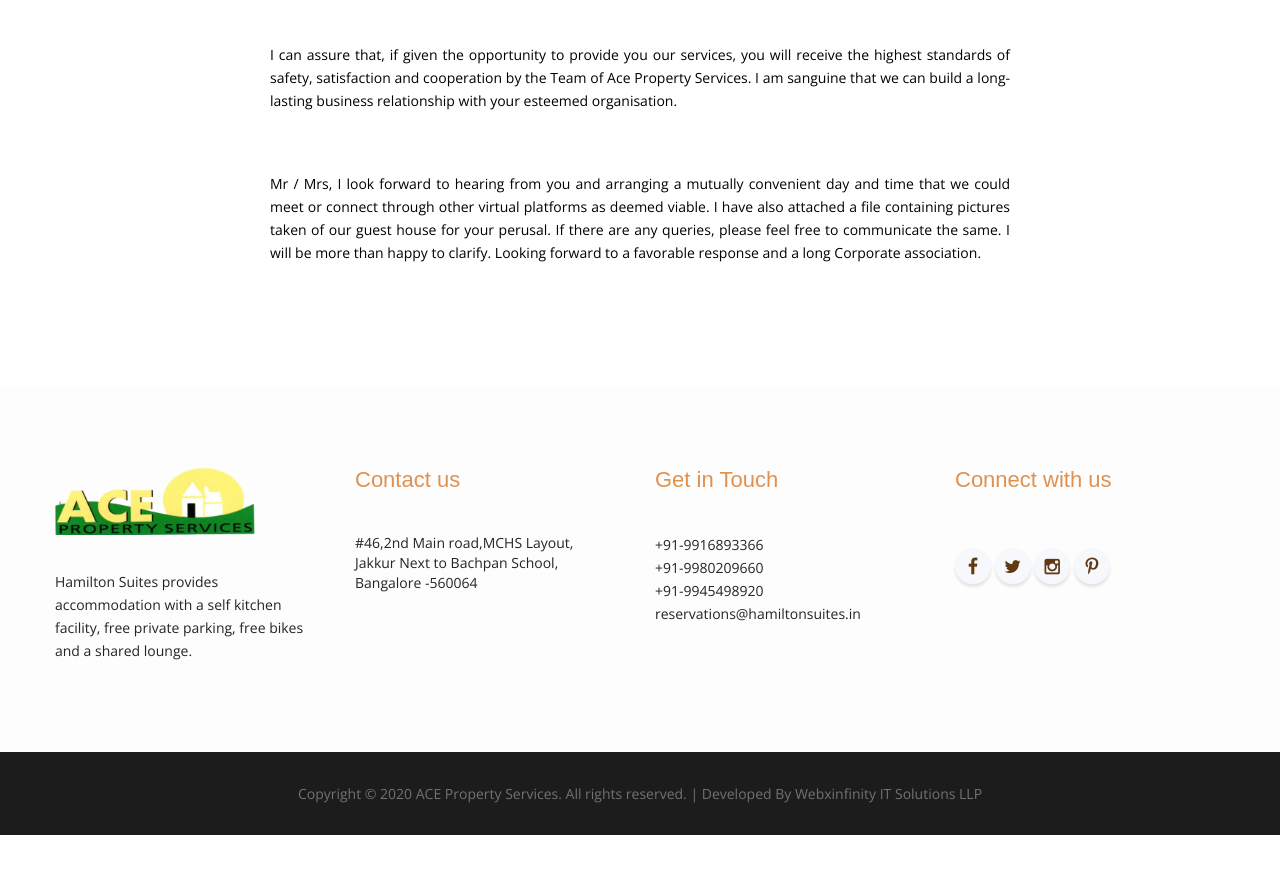
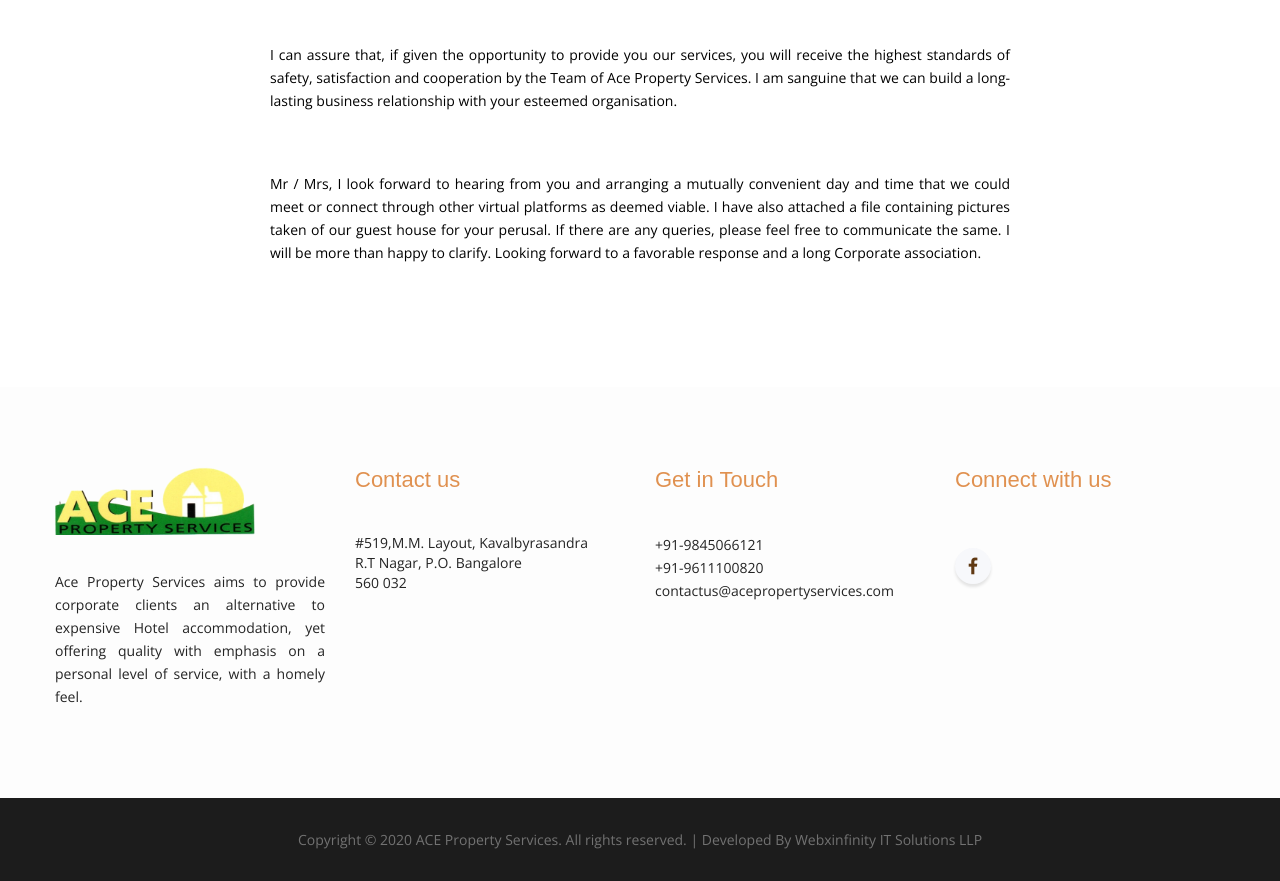
Before and after one commit to WebxInfinity/Aceproperties, a plain HTML site: page Our Properties.html in a window 1280 px wide. Shown: the part 3972-4853 px from the top of the page. Before the commit the page ends 4807 px from the top, so only its background shows below. Drawn offline with nearby package versions, Linux system fonts and the light colour scheme; files whose address does not match are found by name; a web font is replaced by a local one.

Commit message:
Update Our Properties.html

```diff
--- a/Our Properties.html
+++ b/Our Properties.html
@@ -348,13 +348,14 @@ Mr / Mrs, I look forward to hearing from you and arranging a mutually convenient
             </div>
 
 </div></section>
+
     <div class="section-white-1 sec-padding">
         <div class="container">
             <div class="row">
                 <div class="col-md-3 col-sm-12 colmargin clearfix margin-bottom">
                     <div class="fo-map">
                         <div class="footer-logo"><img src="images/logo/logo.png" alt="" /></div>
-                        <p class="text-dark">Hamilton Suites provides accommodation with a self kitchen facility, free private parking, free bikes and a shared lounge.</p>
+                        <p class="text-dark" style = "text-align: justify;">Ace Property Services aims to provide corporate clients an alternative to expensive Hotel accommodation, yet offering quality with emphasis on a personal level of service, with a homely feel.</p>
 
                     </div>
                 </div>
@@ -365,9 +366,7 @@ Mr / Mrs, I look forward to hearing from you and arranging a mutually convenient
                     <div class="clearfix"></div>
                     <br/>
                     <address class="text-dark">
-                         #46,2nd Main road,MCHS Layout,<br>
-                         Jakkur Next to Bachpan School, <br>
-                         Bangalore -560064
+                         #519,M.M. Layout, Kavalbyrasandra</br> R.T Nagar, P.O. Bangalore </br> 560 032
                             </address>
                 </div>
                 <!--end item-->
@@ -376,8 +375,8 @@ Mr / Mrs, I look forward to hearing from you and arranging a mutually convenient
                     <h4 class="orenge-text less-mar3 font-weight-5">Get in Touch</h4>
                     <div class="clearfix"></div>
                     <br/>
-                    <span class="text-dark"> +91-9916893366 <br> +91-9980209660 <br> +91-9945498920</span><br>
-                    <span class="text-dark"> reservations@hamiltonsuites.in</span><br>
+                    <span class="text-dark"> +91-9845066121 <br> +91-9611100820 <br>
+                    <span class="text-dark"> contactus@acepropertyservices.com</span><br>
                     <span class="text-dark"> </span>
 
                 </div>
@@ -387,10 +386,8 @@ Mr / Mrs, I look forward to hearing from you and arranging a mutually convenient
                     <div class="clearfix"></div>
                     <br/>
                     <ul class="footer-social-icons dark left-align icons-plain text-center">
-                        <li class="m5"><a href="https://www.facebook.com/Hamiltonsuites-100171931620459/" target="_blank"><i class="fa fa-facebook"></i></a></li>
-                        <li class="m5"><a class="twitter" href="https://twitter.com/hamilton_suites" target="_blank"><i class="fa fa-twitter"></i></a></li>
-                        <li class="m5"><a href="https://www.instagram.com/hamilton_suites/" target="_blank"><i class="fa fa-instagram"></i></a></li>
-                         <li class="m5"><a href="https://in.pinterest.com/Hamilton_suites/" target="_blank"><i class="fa fa-pinterest-p"></i></a></li>
+                        <li class="m5"><a href="https://www.facebook.com/Ace-Property-Services-288481781294255/" target="_blank"><i class="fa fa-facebook"></i></a></li>
+
 
                     </ul>
                 </div>
@@ -400,7 +397,6 @@ Mr / Mrs, I look forward to hearing from you and arranging a mutually convenient
         </div>
     </div>
     <div class="clearfix"></div>
-    <!-- end section -->
 
      <section class="sec-padding-6 section-medium-dark-2">
         <div class="container">
```
